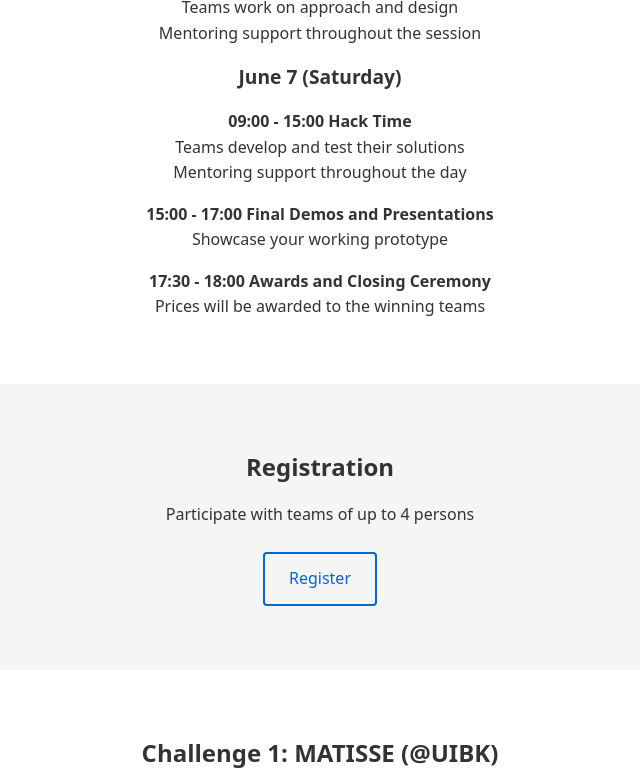
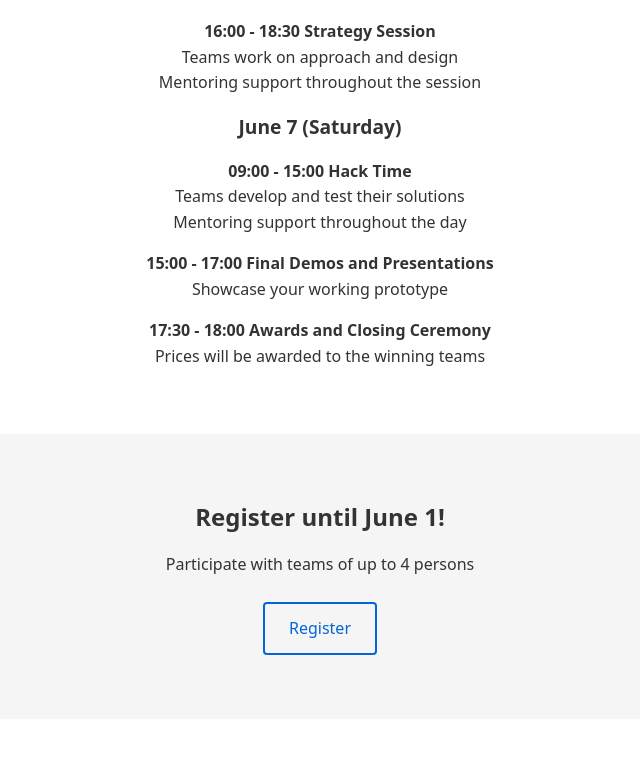
Before and after one commit to hack-the-dt/hack-the-dt.github.io, a plain HTML site: page index.html in a window 1280 px wide. Shown: the part 1451-2231 px from the top of the page, without its empty margins (320-960 px from the left). Drawn offline with Linux system fonts and the light colour scheme.

Commit message:
add registration deadline2

```diff
--- a/index.html
+++ b/index.html
@@ -24,6 +24,7 @@
     <h1>Cloud Meets Innovation Hackathon</h1>
     <h2>June 6 - 7, 2025</h2>
     <p>co-hosted at the University of Innsbruck and Universitat Rovira i Virgili</p>
+    <p>Register until June 1</p>
   </section>
 
   <!-- Hero / Header -->
@@ -94,7 +95,7 @@
 
   <section id="registration">
 
-      <h1>Registration</h1>
+      <h1>Register until June 1!</h1>
 
       <p>Participate with teams of up to 4 persons</p>
 
```
